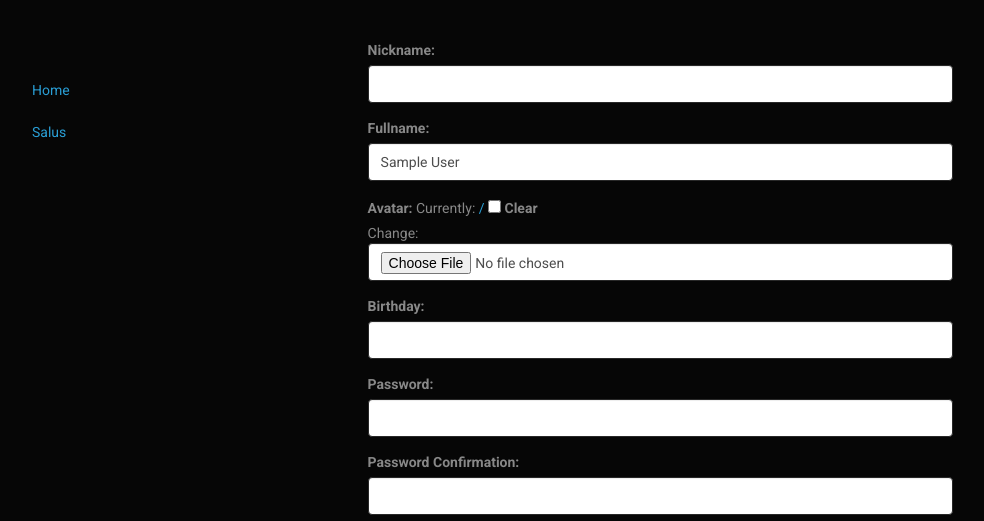
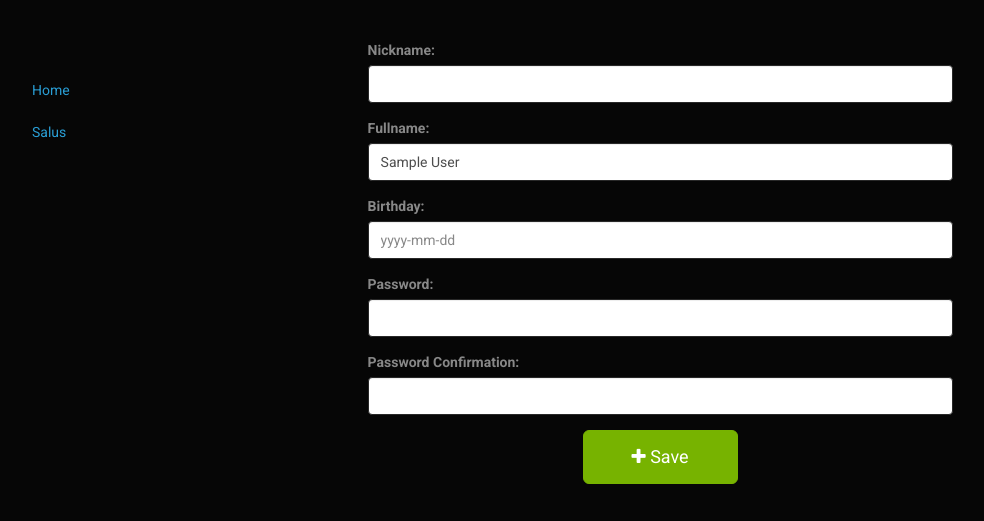
Before and after one commit to letops/Rango, a Django app: a page that uses templates/profile.html in a window 1280 px wide. Shown: the part 210-731 px from the top of the page, without its empty margins (53-1037 px from the left). After the commit the page ends 694 px from the top, so only its background shows below. Run offline with Django 3.2, Linux system fonts and the light colour scheme; the visitor is signed in with stand-in values (Sample User, id 1); data comes from the database, SQL or seed files in the repository; some libraries are stand-ins or nearby versions.

Commit message:
Minor fixes

```diff
--- a/Base/forms.py
+++ b/Base/forms.py
@@ -75,10 +75,11 @@ class RangoUserProfileForm(forms.ModelForm):
         super(RangoUserProfileForm, self).__init__(*args, **kwargs)
         for field in self.fields:
             self.fields[field].widget.attrs = {'class': 'form-control'}
+        self.fields['birthday'].widget.attrs['placeholder'] = 'yyyy-mm-dd'
 
     class Meta:
         model = models.RangoUser
-        fields = ('nickname', 'fullname', 'avatar', 'birthday')
+        fields = ('nickname', 'fullname', 'birthday')
 
     def clean_password2(self):
         password1 = self.cleaned_data.get('password1')
--- a/Salus/views.py
+++ b/Salus/views.py
@@ -29,7 +29,6 @@ def GenericList(request, action):
 
 def get_permissions(user, environment):
     add = change = delete = False
-    print(user.is_staff())
     if user.has_perm('%s.add_%s' % (environment.data_model._meta.app_label, environment.model.lower())):
         add = True
     if user.has_perm('%s.change_%s' % (environment.data_model._meta.app_label, environment.model.lower())):
--- a/templates/_rangoBase.html
+++ b/templates/_rangoBase.html
@@ -61,6 +61,7 @@
             <li class="dropdown">
               <a href="#" class="dropdown-toggle" data-toggle="dropdown" role="button" aria-expanded="false"><i class="fa fa-user"></i> {{ user }} <span class="caret"></span></a>
               <ul class="dropdown-menu" role="menu">
+                <li><a href="{% url 'change_user' request.user.id %}"><i class="fa fa-cogs"></i> Edit Profile </a></li>
                 <li><a href="{% url 'logout' %}"><i class="fa fa-sign-out"></i> Logout </a></li>
               </ul>
             </li>
--- a/templates/lists.html
+++ b/templates/lists.html
@@ -83,7 +83,7 @@
           {% endfor %}
             <td>
               <a class="btn btn-warning{% if user|can_edit:vars.data_model == False %} disabled{% endif %}" href="{% url vars.change t.id %}" ><i class="fa fa-pencil fa-inverse"></i></a>
-              <a class="btn btn-danger{% if user|can_delete:vars.data_model == False %} disabled{% endif %}" href="{% url vars.delete t.id %}" ><i class="fa fa-trash-o fa-inverse"></i></a>
+              <!--a class="btn btn-danger{% if user|can_delete:vars.data_model == False %} disabled{% endif %}" href="{% url vars.delete t.id %}" ><i class="fa fa-trash-o fa-inverse"></i></a-->
             </td>
           </tr>
         {% endfor %}
--- a/templates/login.html
+++ b/templates/login.html
@@ -50,7 +50,7 @@
               <input type="submit" value="Login" class="btn btn-info btn-block" />
           </div>
           <div class="col-xs-4 col-xs-offset-2">
-              <a href="{% url 'signup' %}" class="btn btn-warning btn-block" >Signup</a>
+              <a href="{% url 'signup' %}" class="btn btn-warning btn-block" >Sign up</a>
           </div>
         </form>
 
--- a/templates/profile.html
+++ b/templates/profile.html
@@ -28,14 +28,14 @@
         {% empty %}
         {% endfor %}
       </div>
-      <div class="form-group">
+      <!--div class="form-group">
         {{ django_form.avatar.label_tag }}
         {{ django_form.avatar }}
         {% for error in django_form.avatar.errors %}
           <p class="text-warning"><i class="fa fa-warning"></i> {{ error }}</p>
         {% empty %}
         {% endfor %}
-      </div>
+      </div-->
       <div class="form-group">
         {{ django_form.birthday.label_tag }}
         {{ django_form.birthday }}
```
